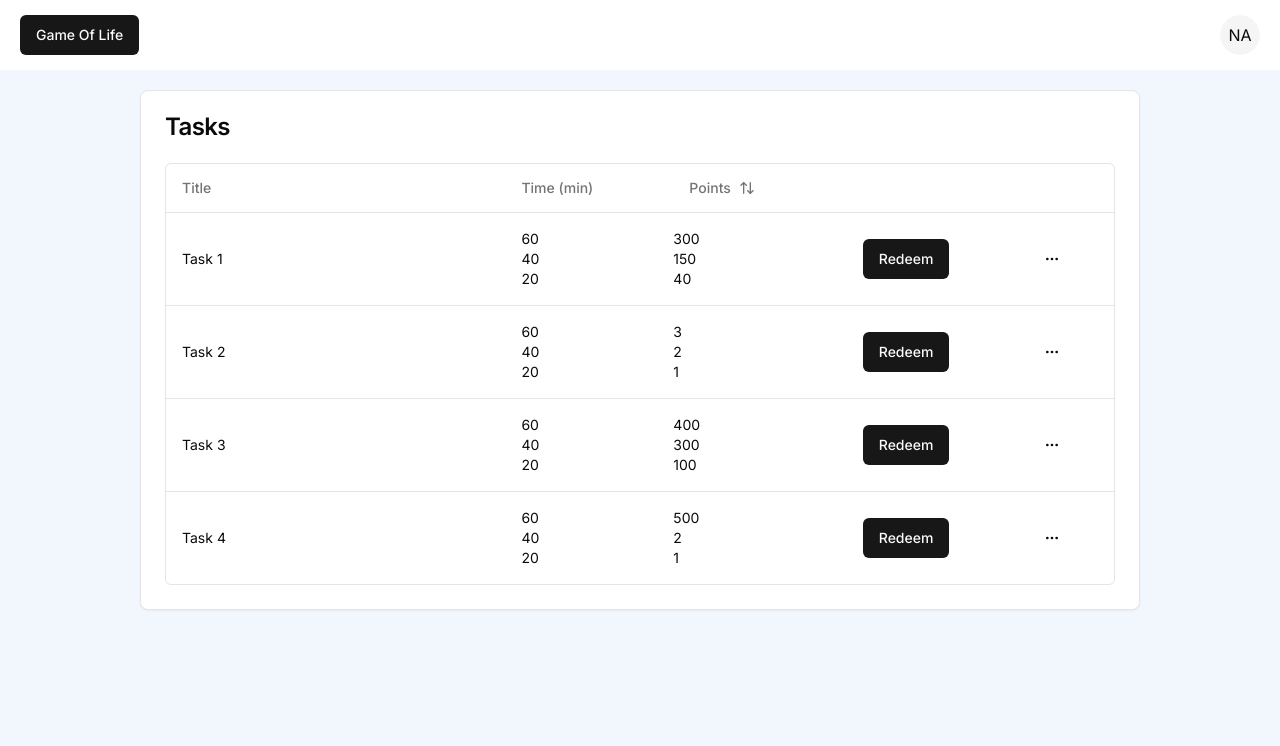
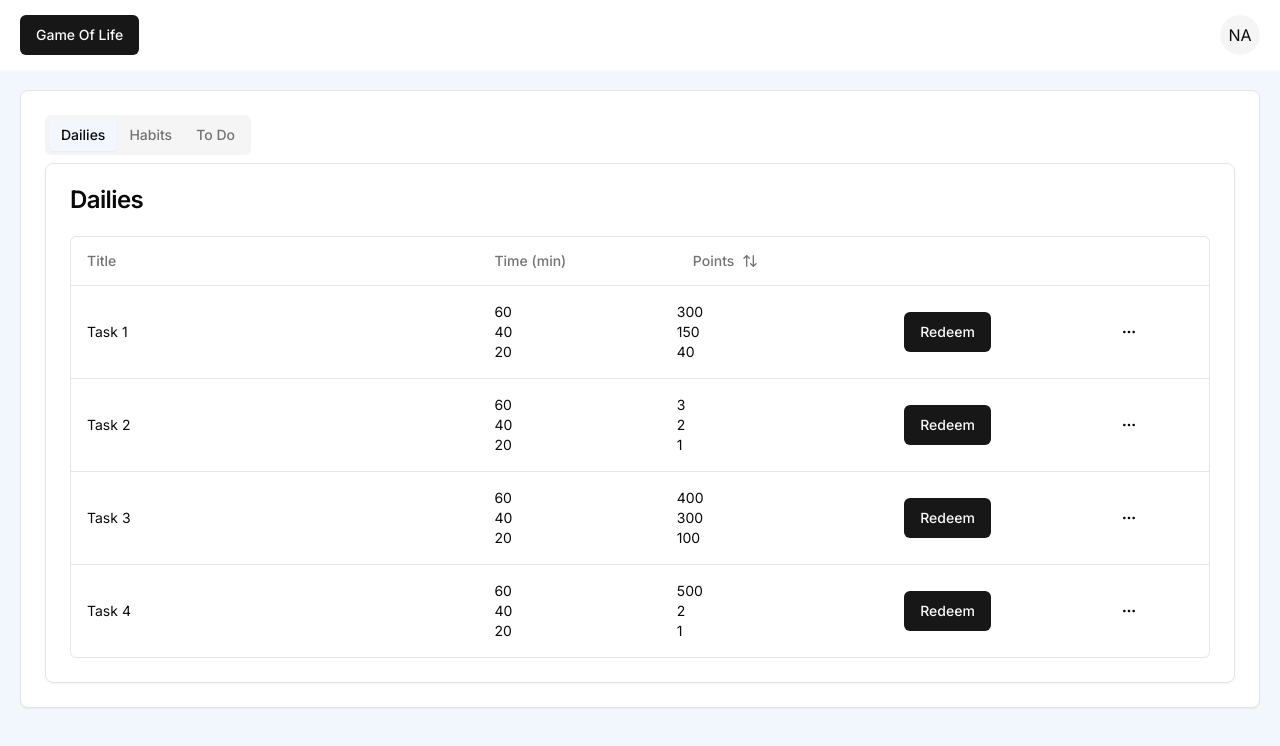
Before and after one commit to Fables7/Game-of-Life, a Next.js app: page /tasks in a window 1280 px wide. Shown: the top 746 px of the page. Built offline with nearby package versions, Linux system fonts and the light colour scheme.

Commit message:
Separated task tables to different components

```diff
--- a/app/tasks/columns.tsx
+++ b/app/tasks/columns.tsx
@@ -13,18 +13,28 @@ import {
   DropdownMenuTrigger,
 } from "@/components/ui/dropdown-menu";
 
-interface Tiers {
+type Tiers = {
   time: number;
   points: number;
-}
+};
 
-export type Task = {
+type BaseTask = {
   id: number;
   title: string;
+  category: string;
+};
+
+export type TimedTask = BaseTask & {
   tiers: Tiers[];
 };
 
-export const columns: ColumnDef<Task>[] = [
+export type Task = BaseTask & {
+  points: number;
+};
+
+export type TaskType = TimedTask | Task;
+
+export const columns: ColumnDef<TaskType>[] = [
   {
     accessorKey: "title",
     header: "Title",
--- /dev/null
+++ b/app/tasks/components/DailyTasks.tsx
@@ -0,0 +1,23 @@
+import { Card, CardHeader, CardTitle, CardContent } from "@/components/ui/card";
+import React from "react";
+import { columns, TaskType } from "../columns";
+import { DataTable } from "../data-table";
+
+interface Props {
+  tasks: TaskType[];
+}
+
+const DailyTasks = ({ tasks }: Props) => {
+  return (
+    <Card>
+      <CardHeader>
+        <CardTitle>Dailies</CardTitle>
+      </CardHeader>
+      <CardContent>
+        <DataTable columns={columns} data={tasks} />
+      </CardContent>
+    </Card>
+  );
+};
+
+export default DailyTasks;
--- /dev/null
+++ b/app/tasks/components/HabitTasks.tsx
@@ -0,0 +1,23 @@
+import { Card, CardHeader, CardTitle, CardContent } from "@/components/ui/card";
+import React from "react";
+import { TaskType, columns } from "../columns";
+import { DataTable } from "../data-table";
+
+interface Props {
+  tasks: TaskType[];
+}
+
+const HabitTasks = ({ tasks }: Props) => {
+  return (
+    <Card>
+      <CardHeader>
+        <CardTitle>HabitTasks</CardTitle>
+      </CardHeader>
+      <CardContent>
+        <DataTable columns={columns} data={tasks} />
+      </CardContent>
+    </Card>
+  );
+};
+
+export default HabitTasks;
--- /dev/null
+++ b/app/tasks/components/ToDoTasks.tsx
@@ -0,0 +1,23 @@
+import { Card, CardHeader, CardTitle, CardContent } from "@/components/ui/card";
+import React from "react";
+import { TaskType, columns } from "../columns";
+import { DataTable } from "../data-table";
+
+interface Props {
+  tasks: TaskType[];
+}
+
+const ToDoTasks = ({ tasks }: Props) => {
+  return (
+    <Card>
+      <CardHeader>
+        <CardTitle>ToDoTasks</CardTitle>
+      </CardHeader>
+      <CardContent>
+        <DataTable columns={columns} data={tasks} />
+      </CardContent>
+    </Card>
+  );
+};
+
+export default ToDoTasks;
--- a/app/tasks/page.tsx
+++ b/app/tasks/page.tsx
@@ -9,10 +9,14 @@ import {
 } from "@/components/ui/table";
 import { Button } from "@/components/ui/button";
 import { DataTable } from "./data-table";
-import { columns, Task } from "./columns";
+import { columns, Task, TimedTask } from "./columns";
 import { Card, CardContent, CardHeader, CardTitle } from "@/components/ui/card";
+import { Tabs, TabsContent, TabsList, TabsTrigger } from "@/components/ui/tabs";
+import DailyTasks from "./components/DailyTasks";
+import Habits from "./components/HabitTasks";
+import ToDoTasks from "./components/ToDoTasks";
 
-const tasks: Task[] = [
+const timeTasks: TimedTask[] = [
   {
     id: 1,
     title: "Task 1",
@@ -21,6 +25,7 @@ const tasks: Task[] = [
       { time: 40, points: 150 },
       { time: 20, points: 40 },
     ],
+    category: "dailies",
   },
   {
     id: 2,
@@ -30,6 +35,7 @@ const tasks: Task[] = [
       { time: 40, points: 2 },
       { time: 20, points: 1 },
     ],
+    category: "dailies",
   },
   {
     id: 3,
@@ -39,6 +45,7 @@ const tasks: Task[] = [
       { time: 40, points: 300 },
       { time: 20, points: 100 },
     ],
+    category: "dailies",
   },
   {
     id: 4,
@@ -48,19 +55,35 @@ const tasks: Task[] = [
       { time: 40, points: 2 },
       { time: 20, points: 1 },
     ],
+    category: "dailies",
   },
 ];
 
+const Dailies = [];
+const Todos = [];
+
 const TasksPage = () => {
   return (
-    <div className="flex justify-center p-5">
-      <Card className="w-[1000px]">
+    <div className=" p-5 ">
+      <Card className="w-full">
         <CardHeader>
-          <CardTitle>Tasks</CardTitle>
+          <Tabs defaultValue="dailies" className="w-full ">
+            <TabsList>
+              <TabsTrigger value="dailies">Dailies</TabsTrigger>
+              <TabsTrigger value="habits">Habits</TabsTrigger>
+              <TabsTrigger value="to-do">To Do</TabsTrigger>
+            </TabsList>
+            <TabsContent value="dailies">
+              <DailyTasks tasks={timeTasks} />
+            </TabsContent>
+            <TabsContent value="habits">
+              <Habits tasks={timeTasks} />
+            </TabsContent>
+            <TabsContent value="to-do">
+              <ToDoTasks tasks={timeTasks} />
+            </TabsContent>
+          </Tabs>
         </CardHeader>
-        <CardContent>
-          <DataTable columns={columns} data={tasks} />
-        </CardContent>
       </Card>
     </div>
   );
--- /dev/null
+++ b/components/ui/tabs.tsx
@@ -0,0 +1,55 @@
+"use client"
+
+import * as React from "react"
+import * as TabsPrimitive from "@radix-ui/react-tabs"
+
+import { cn } from "@/lib/utils"
+
+const Tabs = TabsPrimitive.Root
+
+const TabsList = React.forwardRef<
+  React.ElementRef<typeof TabsPrimitive.List>,
+  React.ComponentPropsWithoutRef<typeof TabsPrimitive.List>
+>(({ className, ...props }, ref) => (
+  <TabsPrimitive.List
+    ref={ref}
+    className={cn(
+      "inline-flex h-10 items-center justify-center rounded-md bg-muted p-1 text-muted-foreground",
+      className
+    )}
+    {...props}
+  />
+))
+TabsList.displayName = TabsPrimitive.List.displayName
+
+const TabsTrigger = React.forwardRef<
+  React.ElementRef<typeof TabsPrimitive.Trigger>,
+  React.ComponentPropsWithoutRef<typeof TabsPrimitive.Trigger>
+>(({ className, ...props }, ref) => (
+  <TabsPrimitive.Trigger
+    ref={ref}
+    className={cn(
+      "inline-flex items-center justify-center whitespace-nowrap rounded-sm px-3 py-1.5 text-sm font-medium ring-offset-background transition-all focus-visible:outline-none focus-visible:ring-2 focus-visible:ring-ring focus-visible:ring-offset-2 disabled:pointer-events-none disabled:opacity-50 data-[state=active]:bg-background data-[state=active]:text-foreground data-[state=active]:shadow-sm",
+      className
+    )}
+    {...props}
+  />
+))
+TabsTrigger.displayName = TabsPrimitive.Trigger.displayName
+
+const TabsContent = React.forwardRef<
+  React.ElementRef<typeof TabsPrimitive.Content>,
+  React.ComponentPropsWithoutRef<typeof TabsPrimitive.Content>
+>(({ className, ...props }, ref) => (
+  <TabsPrimitive.Content
+    ref={ref}
+    className={cn(
+      "mt-2 ring-offset-background focus-visible:outline-none focus-visible:ring-2 focus-visible:ring-ring focus-visible:ring-offset-2",
+      className
+    )}
+    {...props}
+  />
+))
+TabsContent.displayName = TabsPrimitive.Content.displayName
+
+export { Tabs, TabsList, TabsTrigger, TabsContent }
--- a/package.json
+++ b/package.json
@@ -14,6 +14,7 @@
     "@radix-ui/react-select": "^2.0.0",
     "@radix-ui/react-slot": "^1.0.2",
     "@radix-ui/react-switch": "^1.0.3",
+    "@radix-ui/react-tabs": "^1.0.4",
     "@tanstack/react-table": "^8.10.7",
     "class-variance-authority": "^0.7.0",
     "classnames": "^2.3.2",
```
Also changed, not shown: 1 other file (tests, documents, lock files or other folders).
